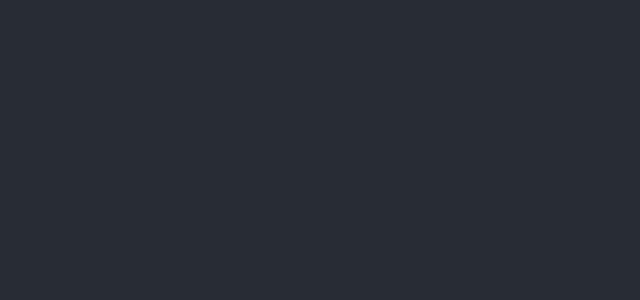
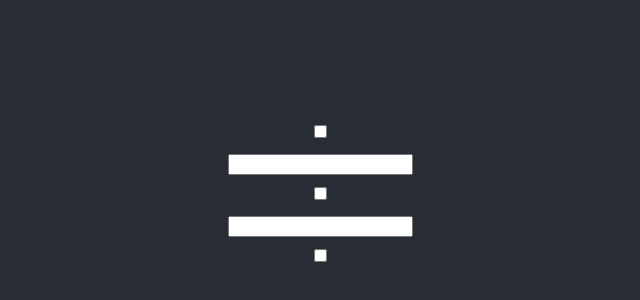
Before and after one commit to Red-stevo/SpringBoot-React-Full-Stack, a React (Create React App) app in the folder hooks-practice/: page / in a window 1280 px wide. Shown: the part 210-510 px from the top of the page, without its empty margins (320-960 px from the left). Built offline with nearby package versions, Linux system fonts and the light colour scheme.

Commit message:
conditional rendering

```diff
--- a/hooks-practice/src/Components/UseEffectHook.js
+++ b/hooks-practice/src/Components/UseEffectHook.js
@@ -1,10 +1,18 @@
+import TextInput from "./TextInput";
+import ChoiceInput from "./ChoiceInput";
+
 const UseEffectHook = () =>{
 
-    const fieldNames = ["text-input", "text-input", "choice-input"]
+    const fieldNames = ["choice-input","text-input", "choice-input", "text-input", "choice-input"]
 
     const form = fieldNames.map(
         (field, key) => {
-
+            return(
+                <div>
+                    {field === "text-input" && <TextInput />}
+                    {field === "choice-input" && <ChoiceInput />}
+                </div>
+            )
         }
     )
 
```
